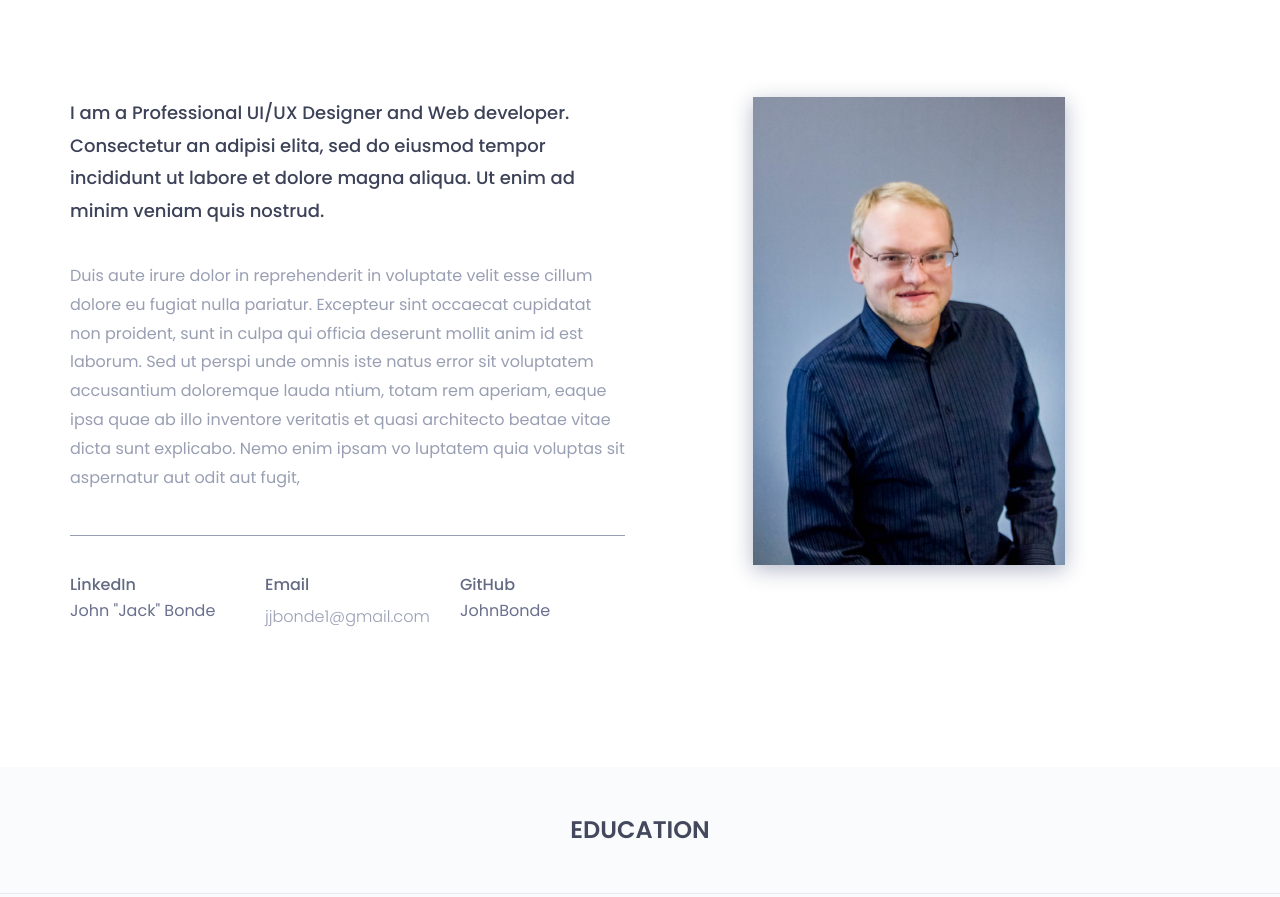
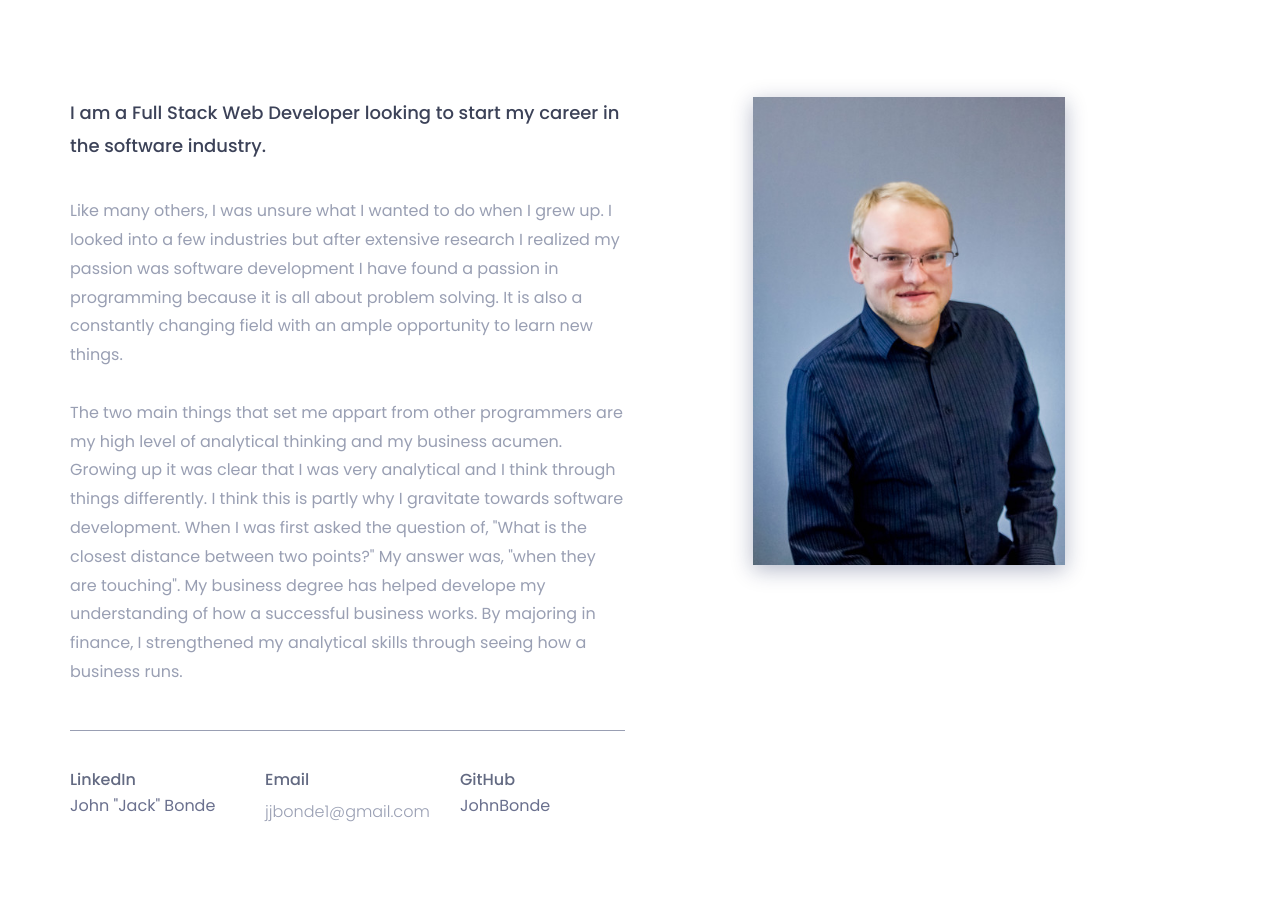
Before and after one commit to JohnBonde/landing-page, a plain HTML site: page index.html in a window 1280 px wide. Shown: the part 1020-1917 px from the top of the page. Drawn offline with nearby package versions, Linux system fonts and the light colour scheme.

Commit message:
added bio

```diff
--- a/index.html
+++ b/index.html
@@ -165,21 +165,29 @@
             <div class="col-sm-6">
               <div class="single-about-txt">
                 <h3>
-                  I am a Professional UI/UX Designer and Web developer.
-                  Consectetur an adipisi elita, sed do eiusmod tempor incididunt
-                  ut labore et dolore magna aliqua. Ut enim ad minim veniam quis
-                  nostrud.
+                  I am a Full Stack Web Developer looking to start my career in
+                  the software industry.
                 </h3>
                 <p>
-                  Duis aute irure dolor in reprehenderit in voluptate velit esse
-                  cillum dolore eu fugiat nulla pariatur. Excepteur sint
-                  occaecat cupidatat non proident, sunt in culpa qui officia
-                  deserunt mollit anim id est laborum. Sed ut perspi unde omnis
-                  iste natus error sit voluptatem accusantium doloremque lauda
-                  ntium, totam rem aperiam, eaque ipsa quae ab illo inventore
-                  veritatis et quasi architecto beatae vitae dicta sunt
-                  explicabo. Nemo enim ipsam vo luptatem quia voluptas sit
-                  aspernatur aut odit aut fugit,
+                  Like many others, I was unsure what I wanted to do when I grew
+                  up. I looked into a few industries but after extensive
+                  research I realized my passion was software development I have
+                  found a passion in programming because it is all about problem
+                  solving. It is also a constantly changing field with an ample
+                  opportunity to learn new things.
+                  <br />
+                  <br />
+                  The two main things that set me appart from other programmers
+                  are my high level of analytical thinking and my business
+                  acumen. Growing up it was clear that I was very analytical and
+                  I think through things differently. I think this is partly why
+                  I gravitate towards software development. When I was first
+                  asked the question of, "What is the closest distance between
+                  two points?" My answer was, "when they are touching". My
+                  business degree has helped develope my understanding of how a
+                  successful business works. By majoring in finance, I
+                  strengthened my analytical skills through seeing how a
+                  business runs.
                 </p>
                 <div class="row">
                   <div class="col-sm-4">
```
